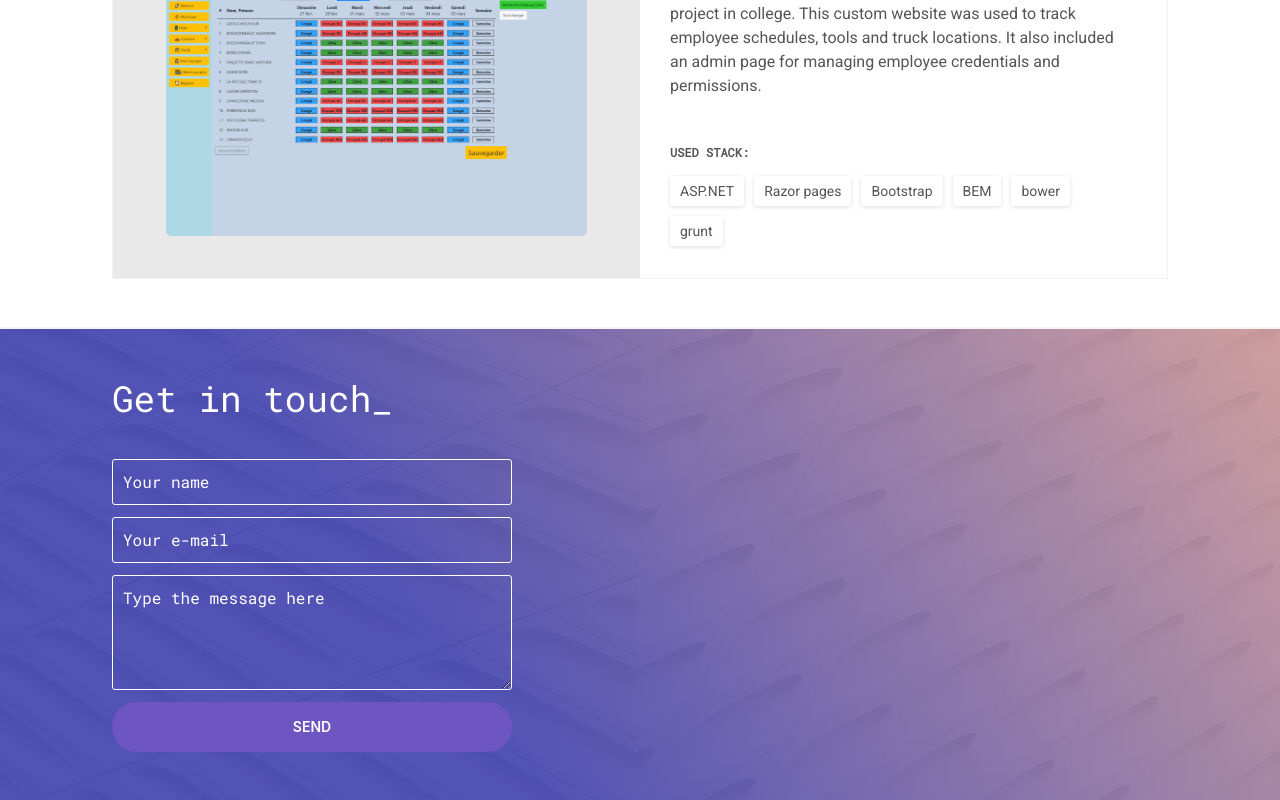
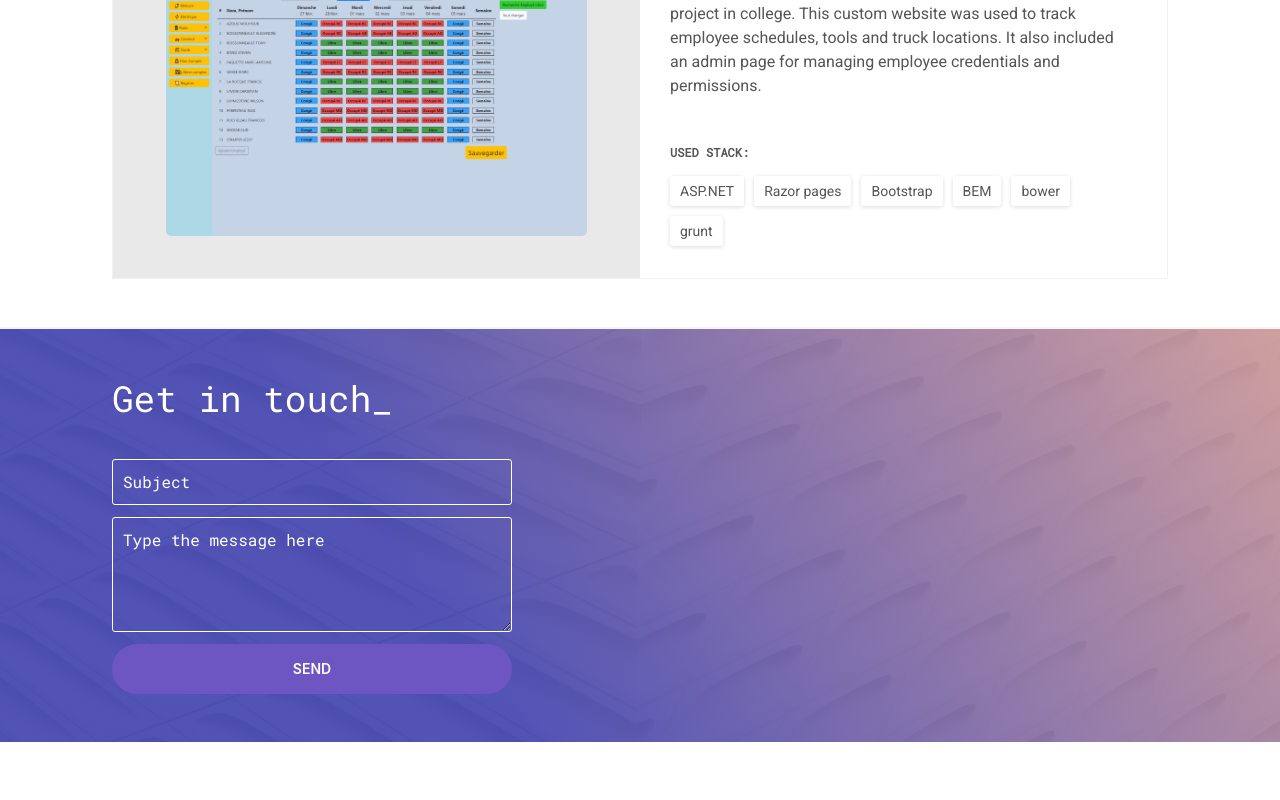
Before and after one commit to LouisChoiniere/Portfolio, a React (Create React App) app: page / in a window 1280 px wide. Shown: the part 2738-3538 px from the top of the page. After the commit the page ends 3480 px from the top, so only its background shows below. Built offline with nearby package versions, Linux system fonts and the light colour scheme.

Commit message:
made contact form work

```diff
--- a/src/app/components/contact/contact.component.jsx
+++ b/src/app/components/contact/contact.component.jsx
@@ -1,31 +1,37 @@
+import { useState } from 'react';
+
 import './contact.component.scss';
 
 const Contact = () => {
+
+    const [subject, setSubject] = useState('');
+    const [message, setMessage] = useState('');
+
     return (<>
         <section id="contact" className="background" style={{ backgroundImage: 'linear-gradient(54deg, rgba(74, 76, 179, 0.95) 34%, hsla(0, 34%, 71%, 0.95)), url(/img/img_bg_main.jpg)' }}>
 
             <div className="container section">
                 <h2 id="portfolio_header" className="section-title">Get in touch_</h2>
-
-                {/* TODO Make form work */}
-                <form>
+                <form onSubmit={submit}>
                     <div className="form-group">
-                        <input className="form-field js-field-name" type="text" placeholder="Your name" required="" />
+                        <input type="text" placeholder="Subject" required="true" value={subject} onChange={e => setSubject(e.target.value)}/>
                     </div>
                     <div className="form-group">
-                        <input className="form-field js-field-email" type="email" placeholder="Your e-mail" required="" />
-                    </div>
-                    <div className="form-group">
-                        <textarea className="form-field js-field-message" placeholder="Type the message here" required=""></textarea>
+                        <textarea placeholder="Type the message here" required="true" value={message} onChange={e => setMessage(e.target.value)}></textarea>
                     </div>
                     <button className="btn" type="submit" value="Send">Send</button>
                 </form>
             </div>
 
+        </section>
+    </>);
 
-        </section>
-    </>
-    );
+    function submit(e) {
+        e.preventDefault();
+
+        let link = `mailto:louischoiniere@outlook.com?subject=${encodeURIComponent(subject)}&body=${encodeURIComponent(message)}`
+        window.open(link);
+    }
 }
 
 export default Contact;
```
